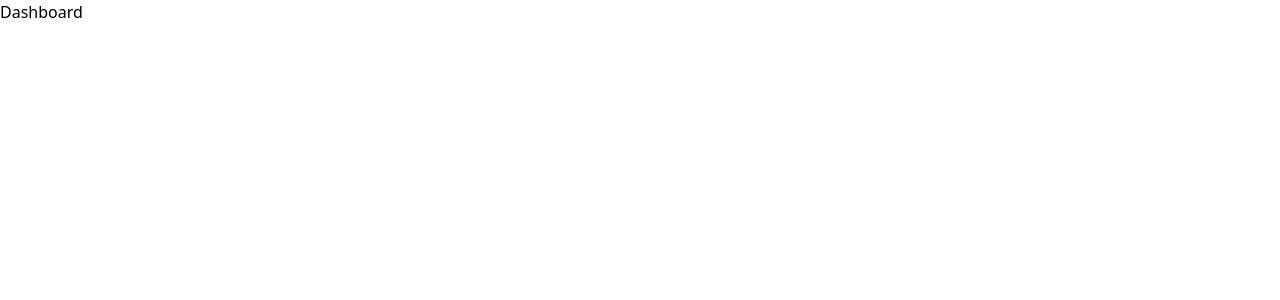
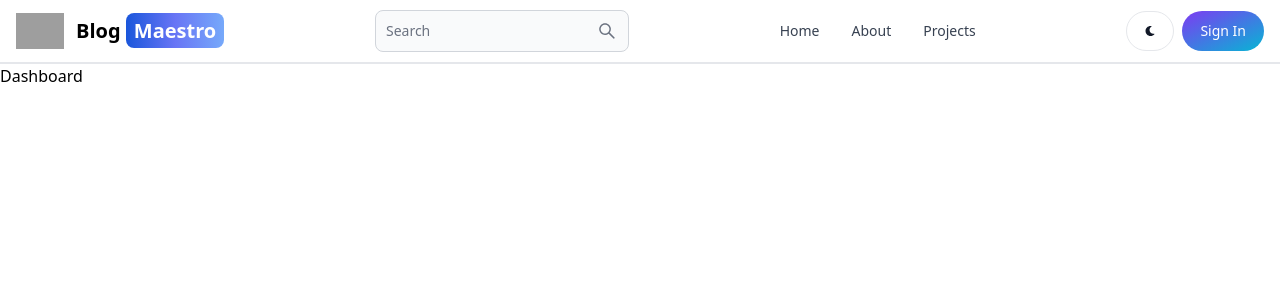
Before and after one commit to JerryDoran/dashboard-blog-app, a React (Vite) app in the folder client/: page /dashboard in a window 1280 px wide. Shown: the top 300 px of the page. Built offline with nearby package versions, Linux system fonts and the light colour scheme; grey boxes are pictures that could not be loaded.

Commit message:
Create header component

```diff
--- a/client/package.json
+++ b/client/package.json
@@ -10,8 +10,12 @@
     "preview": "vite preview"
   },
   "dependencies": {
+    "flowbite-react": "^0.7.2",
+    "prettier": "^3.2.4",
+    "prettier-plugin-tailwindcss": "^0.5.11",
     "react": "^18.2.0",
     "react-dom": "^18.2.0",
+    "react-icons": "^5.0.1",
     "react-router-dom": "^6.21.3"
   },
   "devDependencies": {
--- a/client/src/App.jsx
+++ b/client/src/App.jsx
@@ -5,10 +5,12 @@
 import About from './pages/about';
 import SignIn from './pages/signin';
 import SignUp from './pages/signup';
+import Header from './components/header';
 
 function App() {
   return (
     <BrowserRouter>
+      <Header />
       <Routes>
         <Route path='/' element={<Home />} />
         <Route path='/projects' element={<Projects />} />
--- /dev/null
+++ b/client/src/components/header.jsx
@@ -0,0 +1,60 @@
+import { Button, Navbar, TextInput } from 'flowbite-react';
+import { Link, useLocation } from 'react-router-dom';
+import { AiOutlineSearch } from 'react-icons/ai';
+import { FaMoon } from 'react-icons/fa';
+
+export default function Header() {
+  const path = useLocation().pathname;
+  return (
+    <Navbar className='border-b-2'>
+      <Link to='/'>
+        <Navbar.Brand>
+          <img
+            src='https://flowbite.com/docs/images/logo.svg'
+            className='mr-3 h-6 sm:h-9'
+            alt='Flowbite Logo'
+          />
+          <span className='self-center whitespace-nowrap text-sm sm:text-xl font-semibold dark:text-white'>
+            Blog{' '}
+            <span className='px-2 py-1 rounded-lg bg-gradient-to-r from-blue-700 via-indigo-500 to-blue-400 text-white'>
+              Maestro
+            </span>
+          </span>
+        </Navbar.Brand>
+      </Link>
+      <form>
+        <TextInput
+          type='text'
+          placeholder='Search'
+          rightIcon={AiOutlineSearch}
+          className='hidden lg:inline'
+        />
+      </form>
+      <Button className='w-12 lg:hidden h-10' color='gray' pill>
+        <AiOutlineSearch />
+      </Button>
+      <div className='flex gap-2 md:order-2'>
+        <Button className='w-12 h-10 hidden sm:inline' color='gray' pill>
+          <FaMoon />
+        </Button>
+        <Link to='/sign-in'>
+          <Button gradientDuoTone={'purpleToBlue'} pill>
+            Sign In
+          </Button>
+        </Link>
+        <Navbar.Toggle  />
+      </div>
+        <Navbar.Collapse>
+          <Navbar.Link active={path === '/'} as={'div'}>
+            <Link to='/'>Home</Link>
+          </Navbar.Link>
+          <Navbar.Link active={path === '/about'} as={'div'}>
+            <Link to='/about'>About</Link>
+          </Navbar.Link>
+          <Navbar.Link active={path === '/projects'} as={'div'}>
+            <Link to='/projects'>Projects</Link>
+          </Navbar.Link>
+        </Navbar.Collapse>
+    </Navbar>
+  );
+}
--- a/client/tailwind.config.js
+++ b/client/tailwind.config.js
@@ -1,8 +1,13 @@
+/* eslint-disable no-undef */
 /** @type {import('tailwindcss').Config} */
 export default {
-  content: ['./index.html', './src/**/*.{js,ts,jsx,tsx}'],
+  content: [
+    './index.html',
+    './src/**/*.{js,ts,jsx,tsx}',
+    'node_modules/flowbite-react/lib/esm/**/*.js',
+  ],
   theme: {
     extend: {},
   },
-  plugins: [],
+  plugins: [require('flowbite/plugin')],
 };
```
Also changed, not shown: 2 other files (tests, documents, lock files or other folders).
